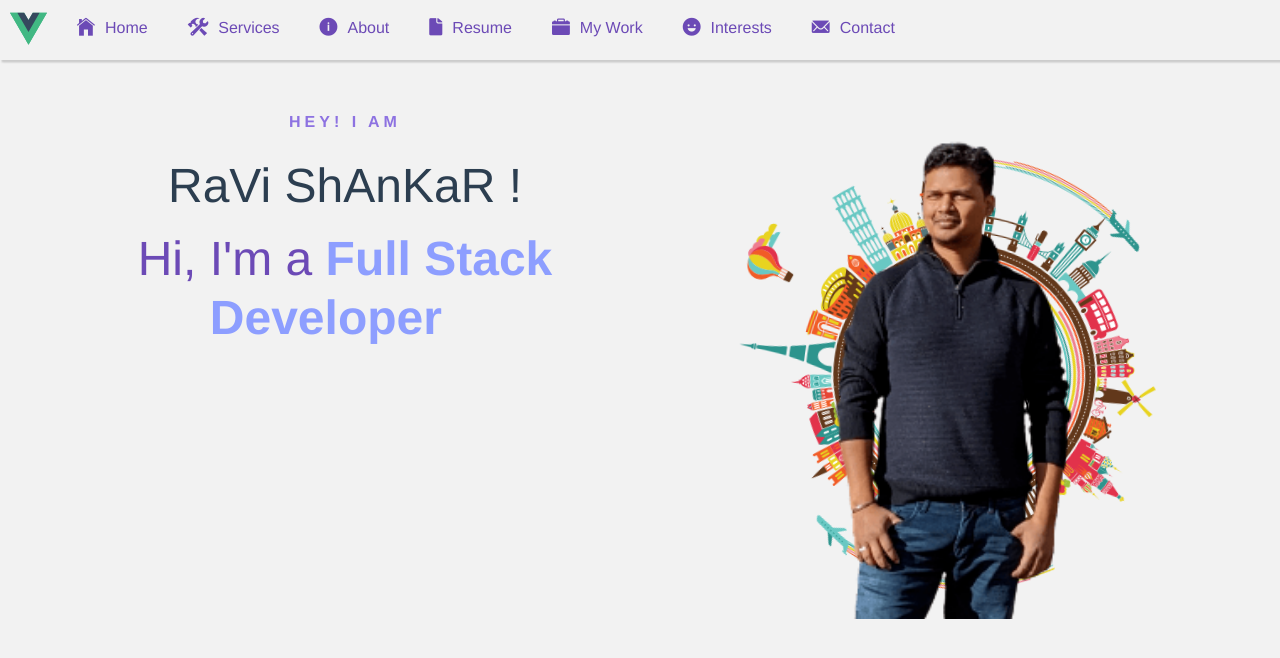
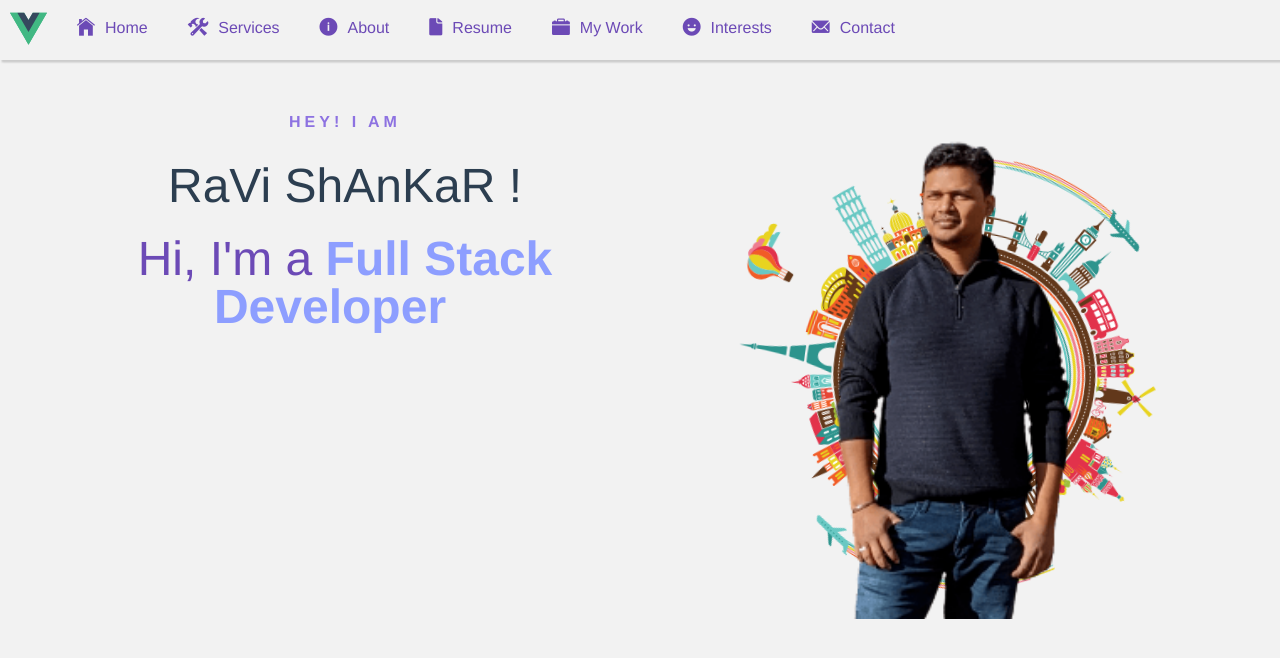
Before and after one commit to ravish8086/rs-portfolio, a Vue app: page /rs-portfolio/home in a window 1280 px wide. Shown: the top 658 px of the page. Built offline with nearby package versions, Linux system fonts and the light colour scheme; the HTML template or start-up script is replaced by a standard one.

Commit message:
Typewriter update

```diff
--- a/src/components/TypeWriter.vue
+++ b/src/components/TypeWriter.vue
@@ -74,8 +74,8 @@ h1 span.typed-text {
 }
 
 .blinking-cursor {
-  font-size: 6rem;
-  color: #2c3e50;
+  font-size: 4rem;
+  color: var(--pencil);
   -webkit-animation: 1s blink step-end infinite;
   -moz-animation: 1s blink step-end infinite;
   -o-animation: 1s blink step-end infinite;
@@ -87,7 +87,7 @@ h1 span.typed-text {
     color: transparent;
   }
   50% {
-    color: #2c3e50;
+    color: var(--pencil);
   }
 }
 
@@ -96,7 +96,7 @@ h1 span.typed-text {
     color: transparent;
   }
   50% {
-    color: #2c3e50;
+    color: var(--pencil);
   }
 }
 
@@ -105,7 +105,7 @@ h1 span.typed-text {
     color: transparent;
   }
   50% {
-    color: #2c3e50;
+    color: var(--pencil);
   }
 }
 
@@ -114,16 +114,16 @@ h1 span.typed-text {
     color: transparent;
   }
   50% {
-    color: #2c3e50;
+    color: var(--pencil);
   }
 }
 
 @-o-keyframes blink {
   from, to {
-    color: transparent;
+    color: var(--pencil);
   }
   50% {
-    color: #2c3e50;
+    color: var(--pencil);
   }
 }
 </style>
--- a/src/style.css
+++ b/src/style.css
@@ -11,6 +11,7 @@
   --shade: #f2f2f2;
   --dark-shade: #ddd;
   --dark-page: #121212;
+  --pencil: #b64a97;
 
 
   font-synthesis: none;
```
